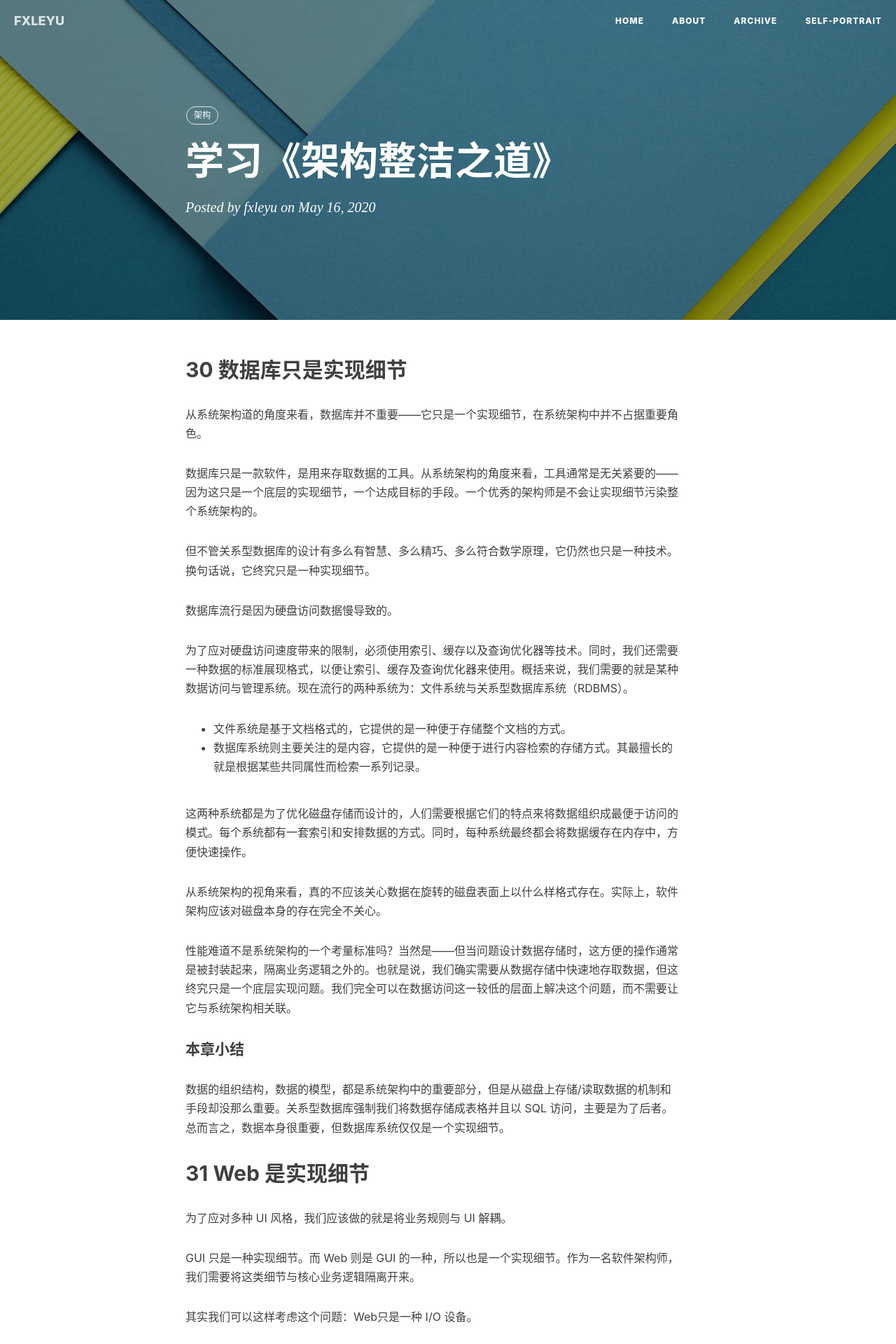
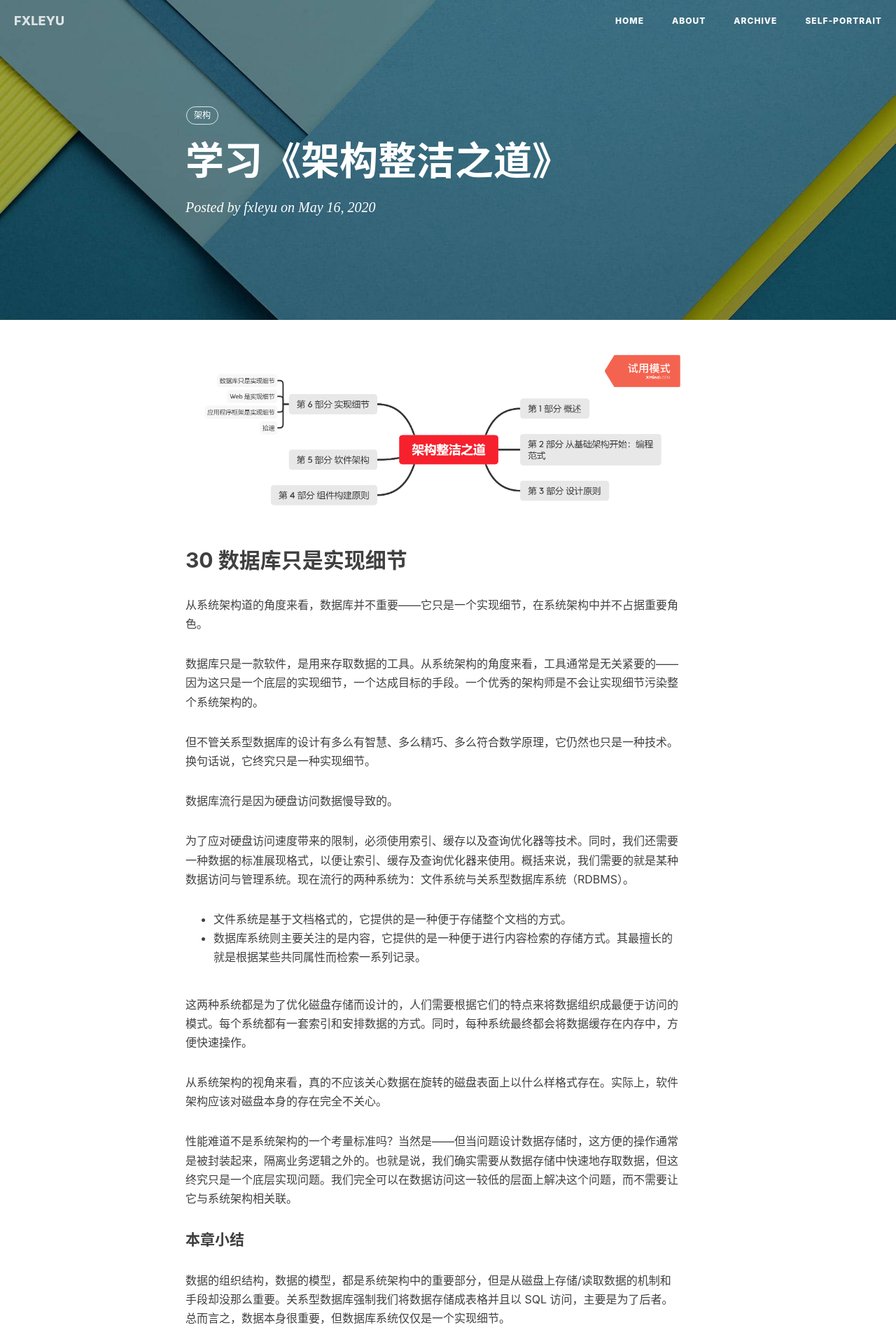
Before and after one commit to fxleyu/fxleyu.github.io, a Jekyll site: the page built from _posts/2020-05-16-learn-clean-architecture.md, in a window 1280 px wide. Shown: the top 1920 px of the page at 70% size. Built offline with Jekyll 4.4.1, drawn with Linux system fonts in a browser that asks for light colours; nearby versions of some CDN libraries; comment, search, counter and statistics services are not loaded.

Commit message:
【学习笔记】架构整洁之道 思维导图

```diff
--- a/_posts/2020-05-16-learn-clean-architecture.md
+++ b/_posts/2020-05-16-learn-clean-architecture.md
@@ -6,6 +6,7 @@ author   : fxleyu
 tags:
     - 架构
 ---
+![](/img/2020-05/ca.png)
 
 ## 30 数据库只是实现细节
 从系统架构道的角度来看，数据库并不重要——它只是一个实现细节，在系统架构中并不占据重要角色。
```
Also changed, not shown: img/2020-05/ca.png (added).
